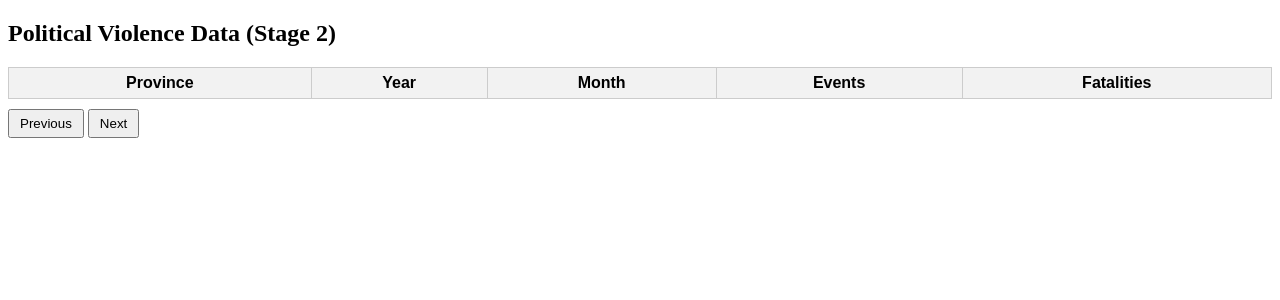
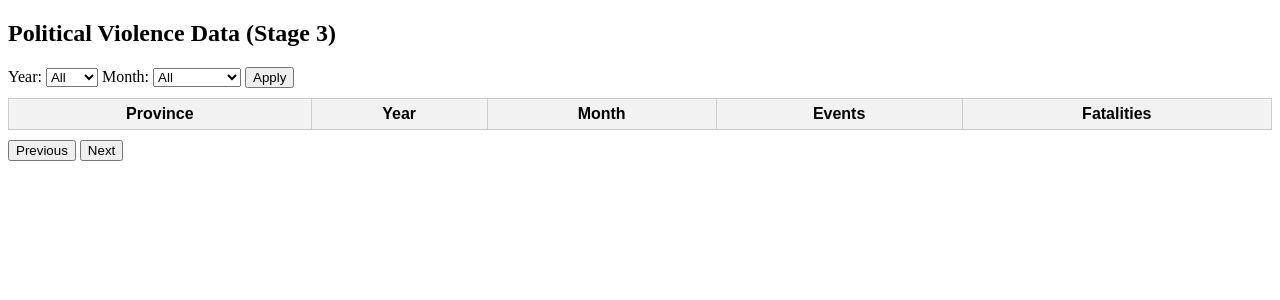
Before and after one commit to maxmarumbwa/Combined-Disaster-Conflict-Dashboard, a Django app: page /table/political_violence/ in a window 1280 px wide. Shown: the top 300 px of the page. Run offline with Django 5.2, Linux system fonts and the light colour scheme; tables that the repository leaves empty hold one stand-in row (values such as "Sample post"); lists and menus that the app fills with data are empty.

Commit message:
political violence table from api- add pagination& date filter

```diff
--- a/templates/conflict/api_based/political_violence_table.html
+++ b/templates/conflict/api_based/political_violence_table.html
@@ -15,18 +15,47 @@
         th {
             background: #f2f2f2;
         }
+        .controls {
+            margin-bottom: 10px;
+        }
         .pagination {
             margin-top: 10px;
-        }
-        button {
-            padding: 5px 10px;
         }
     </style>
 </head>
 
 <body>
 
-<h2>Political Violence Data (Stage 2)</h2>
+<h2>Political Violence Data (Stage 3)</h2>
+
+<div class="controls">
+    <label>Year:</label>
+    <select id="yearFilter">
+        <option value="">All</option>
+        <option value="2020">2020</option>
+        <option value="2021">2021</option>
+        <option value="2022">2022</option>
+    </select>
+
+    <label>Month:</label>
+    <select id="monthFilter">
+        <option value="">All</option>
+        <option value="1">January</option>
+        <option value="2">February</option>
+        <option value="3">March</option>
+        <option value="4">April</option>
+        <option value="5">May</option>
+        <option value="6">June</option>
+        <option value="7">July</option>
+        <option value="8">August</option>
+        <option value="9">September</option>
+        <option value="10">October</option>
+        <option value="11">November</option>
+        <option value="12">December</option>
+    </select>
+
+    <button id="applyFilters">Apply</button>
+</div>
 
 <table id="data-table">
     <thead>
@@ -48,28 +77,49 @@
 </div>
 
 <script>
-    const API_URL = "/api/table/";
+    const BASE_API_URL = "/api/table/";
 
     const tableBody = document.querySelector("#data-table tbody");
     const prevBtn = document.getElementById("prevBtn");
     const nextBtn = document.getElementById("nextBtn");
     const pageInfo = document.getElementById("pageInfo");
 
+    const yearFilter = document.getElementById("yearFilter");
+    const monthFilter = document.getElementById("monthFilter");
+    const applyBtn = document.getElementById("applyFilters");
+
     let currentPage = 1;
     let nextPageUrl = null;
     let prevPageUrl = null;
 
-    // Load page 1 initially
-    loadPage(API_URL);
+    // Load initial data
+    loadPage(buildUrl());
+
+    function buildUrl(pageUrl = null) {
+        if (pageUrl) return pageUrl;
+
+        const params = new URLSearchParams();
+        params.append("page", currentPage);
+
+        if (yearFilter.value) {
+            params.append("year", yearFilter.value);
+        }
+
+        if (monthFilter.value) {
+            params.append("month", monthFilter.value);
+        }
+
+        return `${BASE_API_URL}?${params.toString()}`;
+    }
 
     function loadPage(url) {
         fetch(url)
-            .then(response => response.json())
+            .then(res => res.json())
             .then(data => {
                 renderTable(data.results);
                 updatePagination(data);
             })
-            .catch(error => console.error("Error:", error));
+            .catch(err => console.error(err));
     }
 
     function renderTable(rows) {
@@ -111,6 +161,11 @@
             loadPage(nextPageUrl);
         }
     });
+
+    applyBtn.addEventListener("click", () => {
+        currentPage = 1;
+        loadPage(buildUrl());
+    });
 </script>
 
 </body>
```
